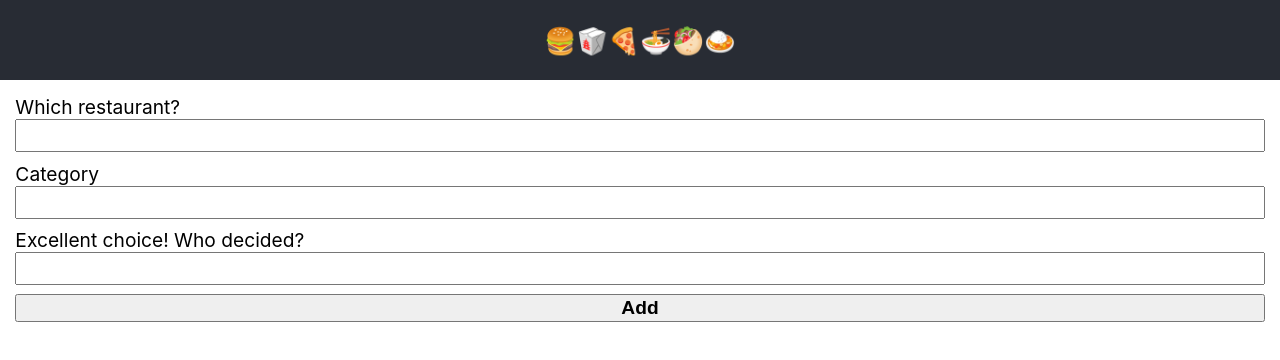
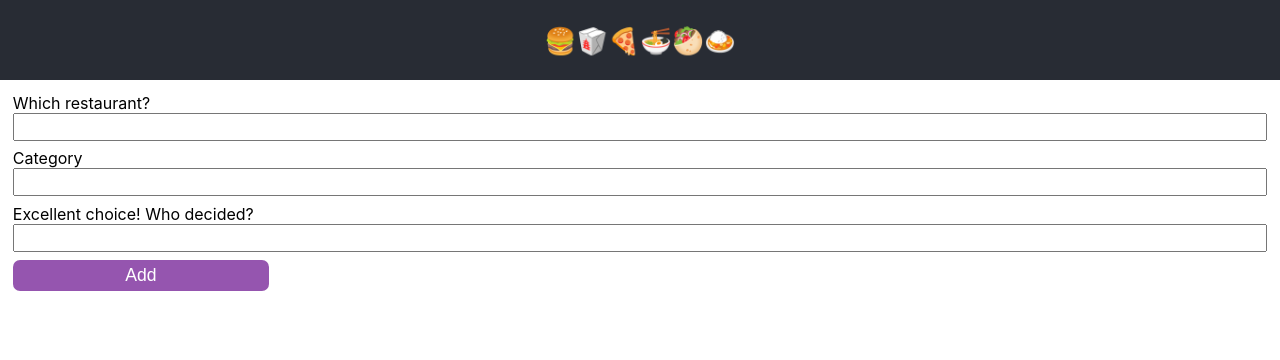
Before and after one commit to chiraggupta/weekend-meals, a React (Create React App) app: page /add in a window 1280 px wide. Shown: the top 360 px of the page. Built offline with nearby package versions, Linux system fonts and the light colour scheme.

Commit message:
Add some style to buttons Should probably just use a CSS framework

```diff
--- /dev/null
+++ b/src/components/FloatingAddButton.js
@@ -0,0 +1,24 @@
+import React from 'react';
+import { Link } from 'react-router-dom';
+
+export default ({ entity }) => (
+  <Link
+    to="/add"
+    style={{
+      position: 'fixed',
+      bottom: '1em',
+      left: '30vw',
+      height: '1.6em',
+      width: '40vw',
+      textAlign: 'center',
+      textDecoration: 'none',
+      paddingTop: '0.4em',
+      fontSize: '1.1em',
+      color: '#ffffff',
+      backgroundColor: '#9555af',
+      borderRadius: '0.4em',
+    }}
+  >
+    <span>Add Order</span>
+  </Link>
+);
--- a/src/components/OrderInput.js
+++ b/src/components/OrderInput.js
@@ -37,7 +37,6 @@ export default () => {
       style={{
         display: 'flex',
         flexDirection: 'column',
-        fontSize: '1.2em',
         margin: '0.8em',
       }}
       onSubmit={handleSubmit}
@@ -52,7 +51,6 @@ export default () => {
         value={state.restaurant}
         onChange={handleChange}
         style={{ fontSize: '1.2em', marginBottom: '0.4em' }}
-        required
       />
 
       <label htmlFor="category">Category</label>
@@ -81,7 +79,18 @@ export default () => {
       <input
         type="submit"
         value="Add"
-        style={{ fontSize: '1em', fontWeight: 'bold' }}
+        style={{
+          height: '1.8em',
+          width: '20vw',
+          textAlign: 'center',
+          textDecoration: 'none',
+          fontSize: '1.1em',
+          color: '#ffffff',
+          backgroundColor: '#9555af',
+          border: 0,
+          borderRadius: '0.4em',
+          '-webkit-appearance': 'none',
+        }}
       />
     </form>
   );
--- a/src/components/OrderList.js
+++ b/src/components/OrderList.js
@@ -1,9 +1,9 @@
 import React from 'react';
-import { Link } from 'react-router-dom';
 import uuid from 'uuid/v4';
 
 import ordersApi from '../services/ordersApi';
 import Order from './Order';
+import FloatingAddButton from './FloatingAddButton';
 
 export default class OrderList extends React.Component {
   state = {
@@ -29,23 +29,7 @@ export default class OrderList extends React.Component {
             <Order key={uuid()} entity={order} />
           ))}
         </ul>
-        <Link
-          to="/add"
-          style={{
-            display: 'flex',
-            justifyContent: 'center',
-            textDecoration: 'none',
-          }}
-        >
-          <button
-            style={{
-              fontSize: '1.2em',
-              fontWeight: 'bold',
-            }}
-          >
-            Add
-          </button>
-        </Link>
+        <FloatingAddButton />
       </div>
     );
   }
```
